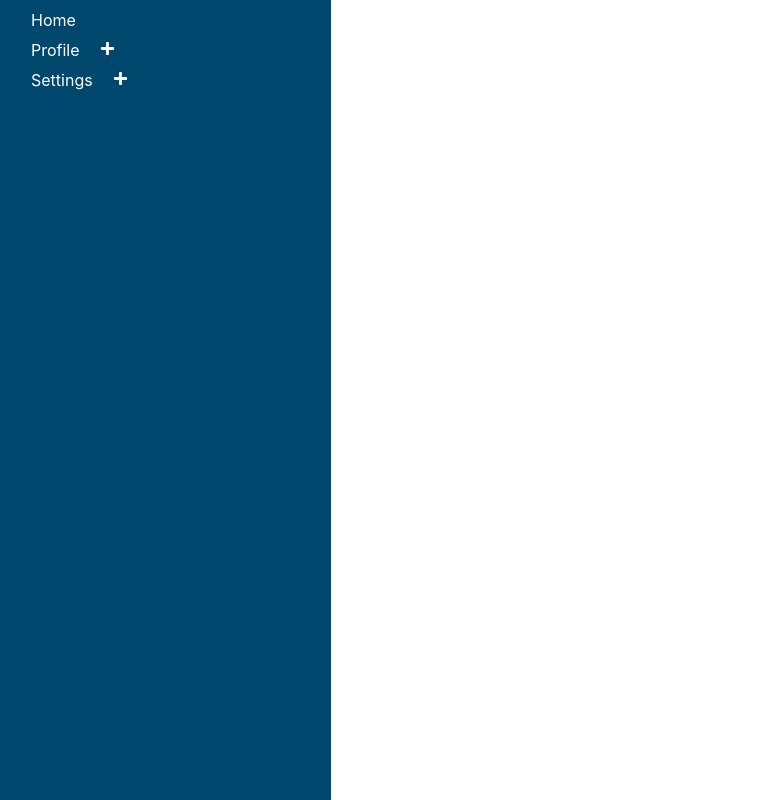
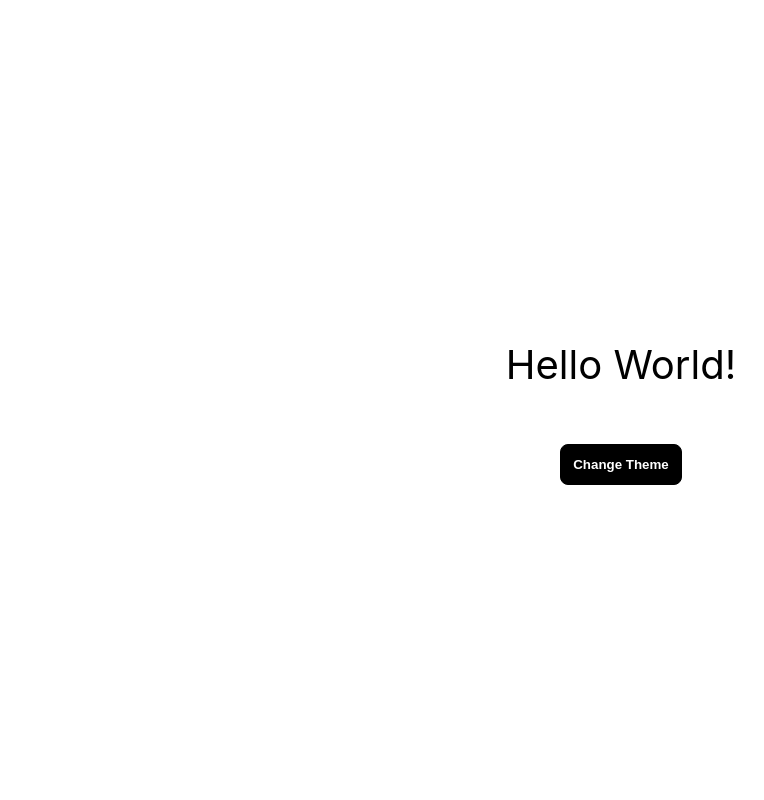
Before and after one commit to MananPathak13/React-mini-projects, a React (Create React App) app: page / in a window 1280 px wide. Shown: the whole page, without its empty margins (19-783 px from the left). Built offline with nearby package versions, Linux system fonts and the light colour scheme; the HTML template or start-up script is replaced by a standard one.

Commit message:
Light Dark Mode component with the local storage and custom hook

```diff
--- a/package.json
+++ b/package.json
@@ -8,6 +8,7 @@
     "@testing-library/user-event": "^13.5.0",
     "react": "^18.3.1",
     "react-dom": "^18.3.1",
+    "react-qr-code": "^2.0.14",
     "react-scripts": "5.0.1",
     "web-vitals": "^2.1.4"
   },
--- a/src/App.js
+++ b/src/App.js
@@ -1,10 +1,12 @@
 import './App.css';
+import LightDarkMode from './components/light-dark-mode';
+// import QrCodeGenerator from './components/qr-code-generator';
 // import Accordian from './components/accordian';
 // import RandomColor from './components/random-color';
 // import StarRating from './components/star-rating';
 // import ImageSlider from './components/image-slider';
-import TreeView from './components/tree-view';
-import menu from './components/tree-view/data'
+// import TreeView from './components/tree-view';
+// import menu from './components/tree-view/data'
 
 function App() {
   return (
@@ -24,7 +26,13 @@
       {/* <LoadMoreProducts getUrl={"https://dummyjson.com/products"} /> */}
 
       {/* Tree View Container */}
-      <TreeView menu={menu} />
+      {/* <TreeView menu={menu} /> */}
+
+      {/* QR code Generator component */}
+      {/* <QrCodeGenerator /> */}
+
+      {/* Light Dark Mode Component */}
+      <LightDarkMode />
 
     </div>
   );
--- /dev/null
+++ b/src/components/light-dark-mode/index.jsx
@@ -0,0 +1,25 @@
+import React from 'react'
+import useLocalStorage from './useLocalStorage'
+import "./theme.css"
+
+const LightDarkMode = () => {
+
+
+    const [theme, setTheme] = useLocalStorage('theme', "dark")
+
+    function handleToggleTheme() {
+        setTheme(theme === 'light' ? "dark" : "light")
+    }
+    console.log(theme)
+
+    return (
+        <div className='light-dark-mode' data-theme={theme}>
+            <div className='container'>
+                <p>Hello World!</p>
+                <button onClick={handleToggleTheme}>Change Theme</button>
+            </div>
+        </div>
+    )
+}
+
+export default LightDarkMode
--- /dev/null
+++ b/src/components/light-dark-mode/theme.css
@@ -0,0 +1,46 @@
+:root {
+    --background: #ffffff;
+    --text-primary: #000;
+    --button-bg: #000;
+    --button-text: #ffffff;
+}
+
+[data-theme='dark'] {
+    --background: #000000;
+    --text-primary: #fff;
+    --button-bg: #fff;
+    --button-text: #000000;
+}
+
+.light-dark-mode {
+    background-color: var(--background);
+    height: 100vh;
+    display: flex;
+    flex-direction: column;
+    justify-content: center;
+    font-size: 20px;
+    transition: all 0.5s;
+}
+
+.light-dark-mode .container {
+    display: flex;
+    justify-content: center;
+    align-items: center;
+    flex-direction: column;
+}
+
+.light-dark-mode .container p {
+    color: var(--text-primary);
+    font-size: 40px;
+}
+
+.light-dark-mode button {
+    background-color: var(--button-bg);
+    border: 1px solid var(--button-bg);
+    color: var(--button-text);
+    margin: 15px 0px;
+    padding: 12px;
+    border-radius: 8px;
+    font-weight: 600;
+    cursor: pointer;
+}
--- /dev/null
+++ b/src/components/light-dark-mode/useLocalStorage.jsx
@@ -0,0 +1,24 @@
+import { useState, useEffect } from "react"
+
+const useLocalStorage = (key, defaultValue) => {
+
+    const [value, setValue] = useState(() => {
+        let currentValue;
+
+        try {
+            currentValue = JSON.parse(localStorage.getItem(key) || String(defaultValue))
+        } catch (error) {
+            console.log(error)
+        }
+
+        return currentValue;
+    });
+
+    useEffect(() => {
+        localStorage.setItem(key, JSON.stringify(value))
+    }, [key, value])
+
+    return [value, setValue]
+}
+
+export default useLocalStorage
--- /dev/null
+++ b/src/components/qr-code-generator/index.jsx
@@ -0,0 +1,28 @@
+import React, { useState } from 'react';
+import QRCode from 'react-qr-code';
+import "./styles.css";
+
+const QrCodeGenerator = () => {
+
+    const [input, setInput] = useState("")
+    const [generateCode, setGenerateCode] = useState("")
+
+    const handleGenerateCode = (value) => {
+        setGenerateCode(value)
+    }
+    return (
+        <div className='container'>
+            <h1>QR code generator</h1>
+            <div className='qr-input'>
+                <input type="text" name="qr-code" placeholder='Enter Something' onChange={(e) => setInput(e.target.value)} />
+                <button disabled={input && input.trim() !== "" ? false : true} onClick={() => handleGenerateCode(input)}>Submit</button>
+            </div>
+            <div>
+                <QRCode id="qr-code-value" value={generateCode} size={400} bgColor='#fff' />
+            </div>
+
+        </div>
+    )
+}
+
+export default QrCodeGenerator
--- /dev/null
+++ b/src/components/qr-code-generator/styles.css
@@ -0,0 +1,14 @@
+.container {
+    display: flex;
+    flex-direction: column;
+    align-items: center;
+    gap: 20px;
+    margin: 20px;
+}
+
+.qr-input {
+    display: flex;
+    flex-direction: column;
+    align-items: center;
+    gap: 20px;
+}
```
Also changed, not shown: 1 other file (tests, documents, lock files or other folders).
